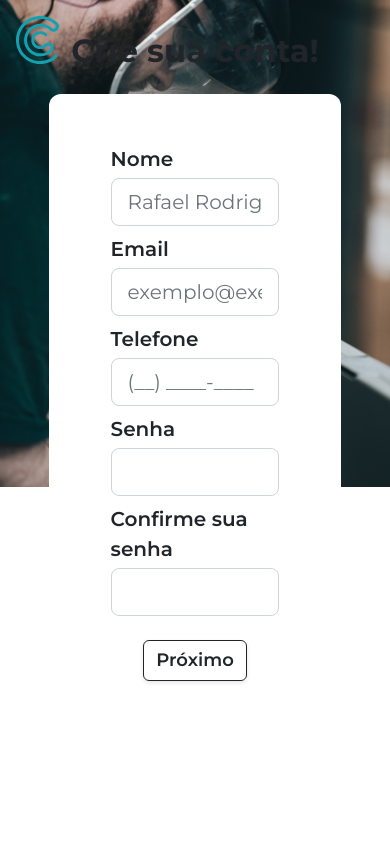
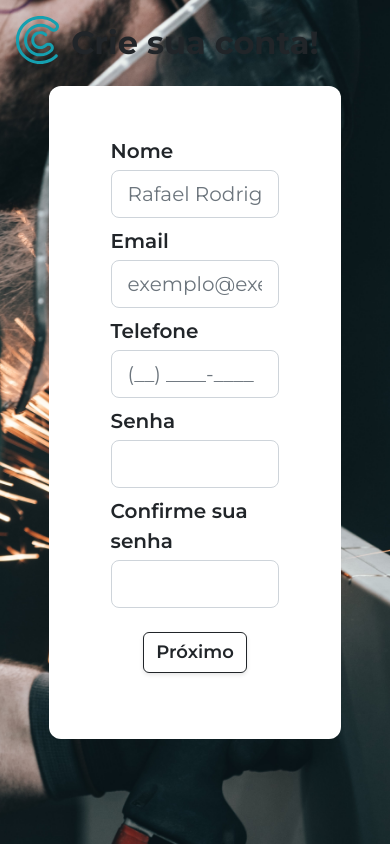
Before and after one commit to RhoBlop/Contratai, a PHP site: page /cadastro.php in a window 390 px wide. Run offline with PHP 8.4, Linux system fonts and the light colour scheme; some libraries are stand-ins or nearby versions.

Commit message:
iohpiudhasduh

```diff
--- a/cadastro.php
+++ b/cadastro.php
@@ -13,7 +13,7 @@
             </a>
             <div class="form-row row">
 
-                <div class="col-md-6 d-flex flex-column justify-content-start align-items-center my-3">
+                <div class="col-md-6 d-flex flex-column justify-content-start align-items-center my-2">
 
                     <!-- Título Formulário -->
                     <div class="form-title my-3">
--- a/components/auth-header.php
+++ b/components/auth-header.php
@@ -78,10 +78,11 @@
                     <?php
                         endif;
                     ?>
+                    <li><a class="dropdown-item" href="profissoes.php"><i class="fa-solid fa-user-tie fa-fw me-1"></i>Profissões</a></li>
 
                     <li><hr class="dropdown-divider"></li>
+                    <li><a class="dropdown-item" href="contratos.php"><i class="fa-solid fa-address-book fa-lg pe-2"></i>Contratos</a></li>
                     <li><a class="dropdown-item" href="#"><i class="fa-regular fa-bell fa-lg pe-2"></i>Notificações</a></li>
-                    <li><a class="dropdown-item" href="contratos.php"><i class="fa-solid fa-address-book fa-lg pe-2"></i>Contratos</a></li>
                     <li><a class="dropdown-item" href="#"><i class="fa-regular fa-comment fa-lg pe-2"></i>Mensagens</a></li>
                     <li><hr class="dropdown-divider"></li>
                     <li><a class="dropdown-item" onclick="logout()"><i class="fa-solid fa-arrow-right-from-bracket fa-lg pe-2"></i>Sair</a></li>
--- a/css/style.css
+++ b/css/style.css
@@ -741,7 +741,7 @@ footer i {
 .cadastro-side-image img {
     object-fit: cover;
     width: 100%;
-    height: 100%;
+    height: 100vh;
 }
 
 @media screen and (max-width: 1400px) {
--- a/sobre.php
+++ b/sobre.php
@@ -9,7 +9,7 @@
 
     <main>
       <div class="container p-3">
-        <div class="row d-flex justify-content-center align-items-center my-3 py-3">
+        <div class="row d-flex justify-content-center align-items-center py-3">
             <div class="col-sm-5 p-5">
               <h2 class="mb-3">Quem somos?</h2>
               <p>Criado por um grupo de 3 alunos do curso técnico de informática do IFES Serra,
```
